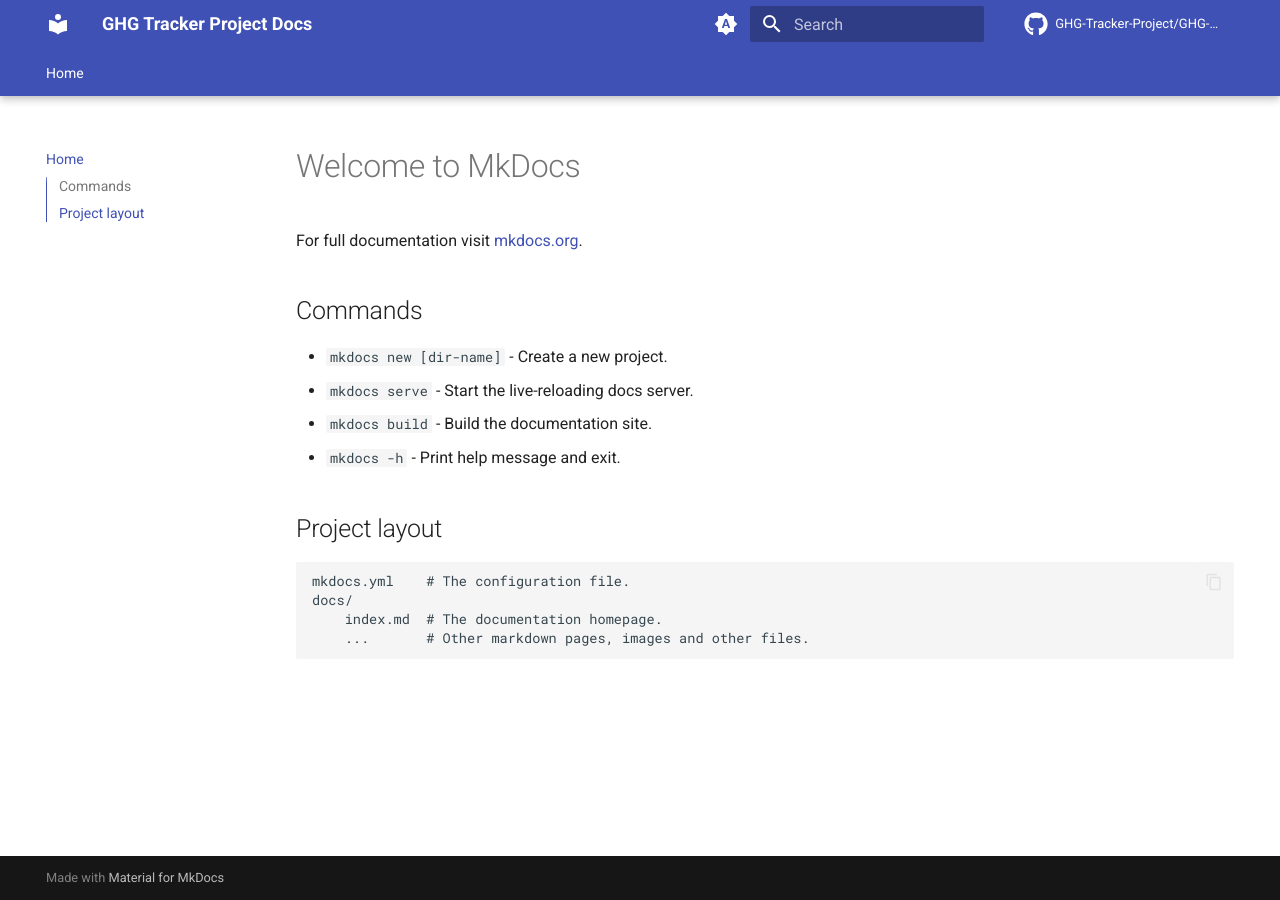
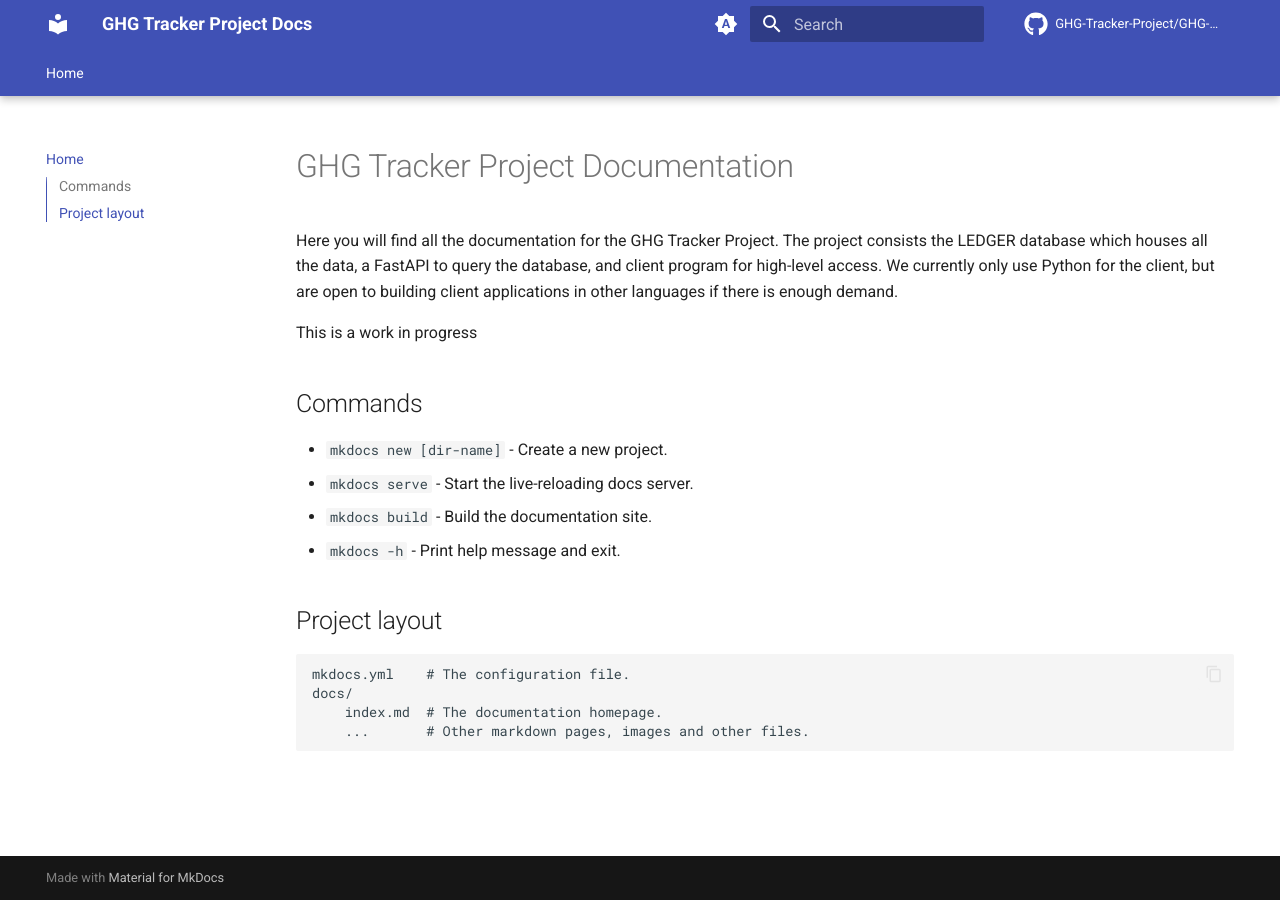
Before and after one commit to GHG-Tracker-Project/GHG-Tracker-Project.github.io, an MkDocs documentation site: the page built from docs/index.md, in a window 1280 px wide. Built offline with MkDocs 1.6.1 and Material for MkDocs 9.7.7, drawn with Linux system fonts in a browser that asks for light colours; comment, search, counter and statistics services are not loaded.

Commit message:
docs: update index

```diff
--- a/docs/index.md
+++ b/docs/index.md
@@ -1,6 +1,10 @@
-# Welcome to MkDocs
+# GHG Tracker Project Documentation
 
-For full documentation visit [mkdocs.org](https://www.mkdocs.org).
+Here you will find all the documentation for the GHG Tracker Project.
+The project consists the LEDGER database which houses all the data, a FastAPI to query the database, and client program for high-level access.
+We currently only use Python for the client, but are open to building client applications in other languages if there is enough demand.
+
+This is a work in progress
 
 ## Commands
 
```
